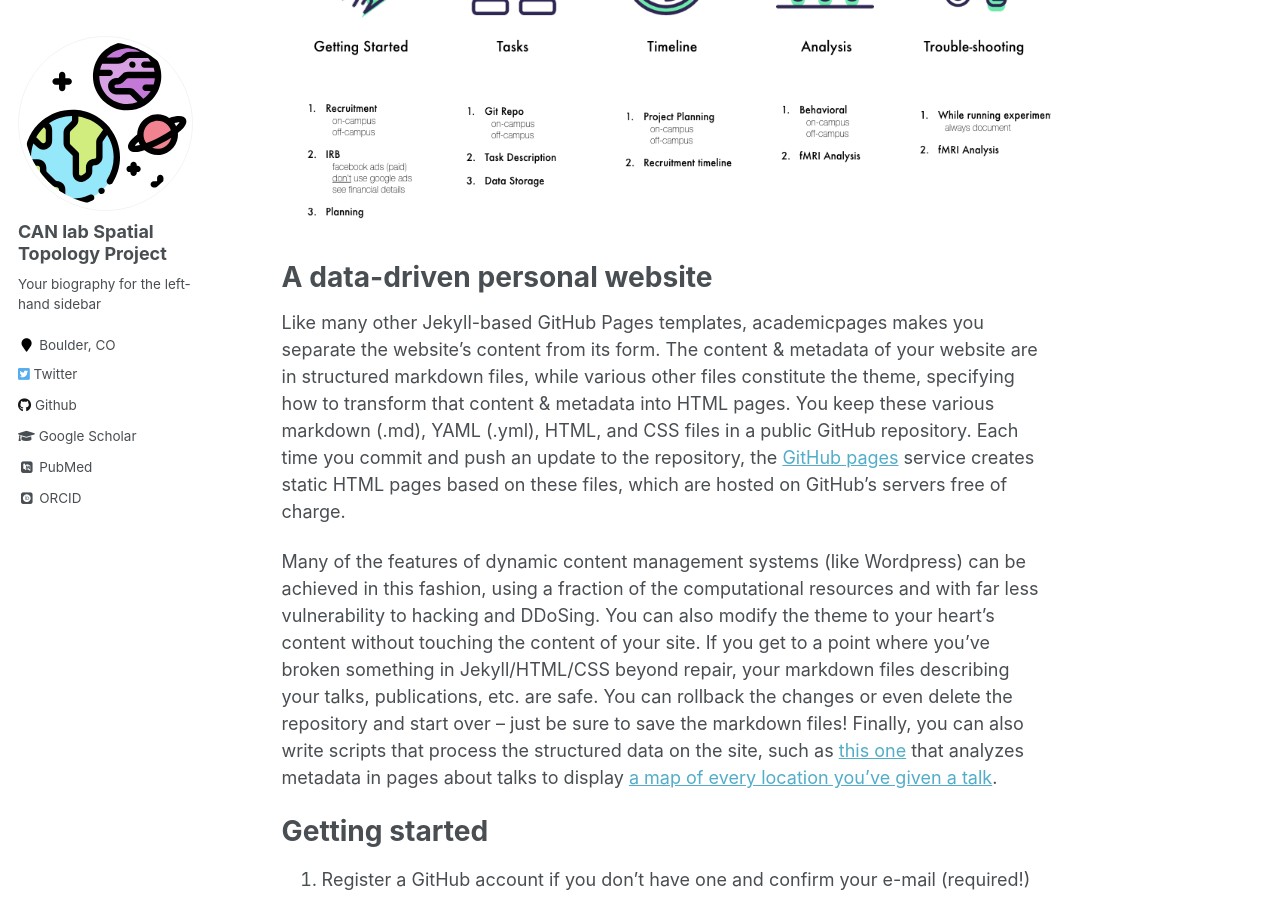
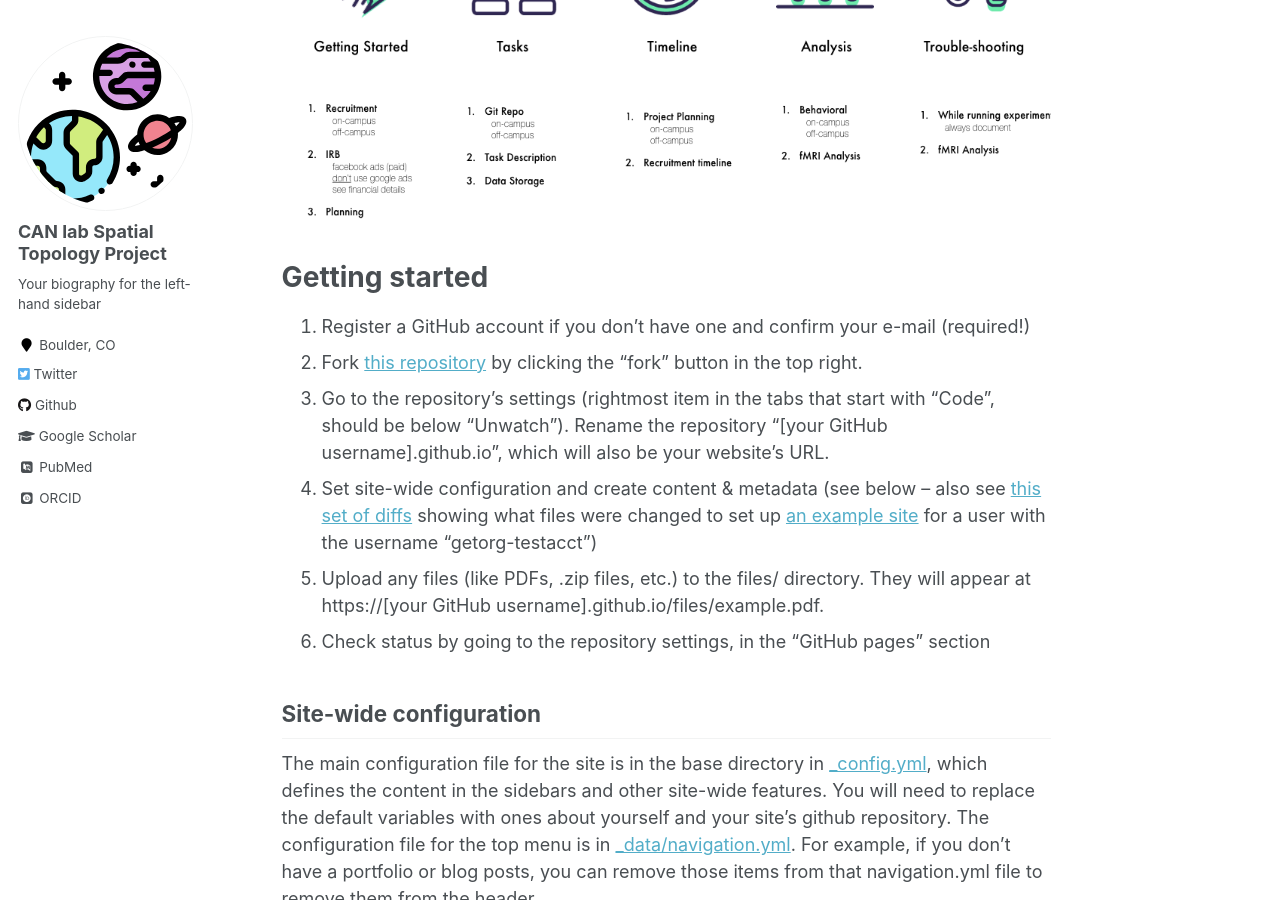
Before and after one commit to spatialtopology/spacetop.github.io, a Jekyll site: the page built from _pages/about.md, in a window 1280 px wide and 900 px high, scrolled down 305 px. Built offline with Jekyll 4.4.1, drawn with Linux system fonts in a browser that asks for light colours; some web fonts are replaced.

Commit message:
modify url

```diff
--- a/Gemfile
+++ b/Gemfile
@@ -26,5 +26,5 @@
   gem 'jekyll-sitemap'
   gem 'hawkins'
   gem "jekyll-remote-theme"
-  gem "just-the-docs"
+  # gem "just-the-docs"
 end
--- a/_pages/about.md
+++ b/_pages/about.md
@@ -13,11 +13,7 @@
 ![website main]({{ site.url }}/images/website_main.png)
 
 
-A data-driven personal website
-======
-Like many other Jekyll-based GitHub Pages templates, academicpages makes you separate the website's content from its form. The content & metadata of your website are in structured markdown files, while various other files constitute the theme, specifying how to transform that content & metadata into HTML pages. You keep these various markdown (.md), YAML (.yml), HTML, and CSS files in a public GitHub repository. Each time you commit and push an update to the repository, the [GitHub pages](https://pages.github.com/) service creates static HTML pages based on these files, which are hosted on GitHub's servers free of charge.
 
-Many of the features of dynamic content management systems (like Wordpress) can be achieved in this fashion, using a fraction of the computational resources and with far less vulnerability to hacking and DDoSing. You can also modify the theme to your heart's content without touching the content of your site. If you get to a point where you've broken something in Jekyll/HTML/CSS beyond repair, your markdown files describing your talks, publications, etc. are safe. You can rollback the changes or even delete the repository and start over -- just be sure to save the markdown files! Finally, you can also write scripts that process the structured data on the site, such as [this one](https://github.com/academicpages/academicpages.github.io/blob/master/talkmap.ipynb) that analyzes metadata in pages about talks to display [a map of every location you've given a talk](https://academicpages.github.io/talkmap.html).
 
 Getting started
 ======
```
Also changed, not shown: 1 other file.
